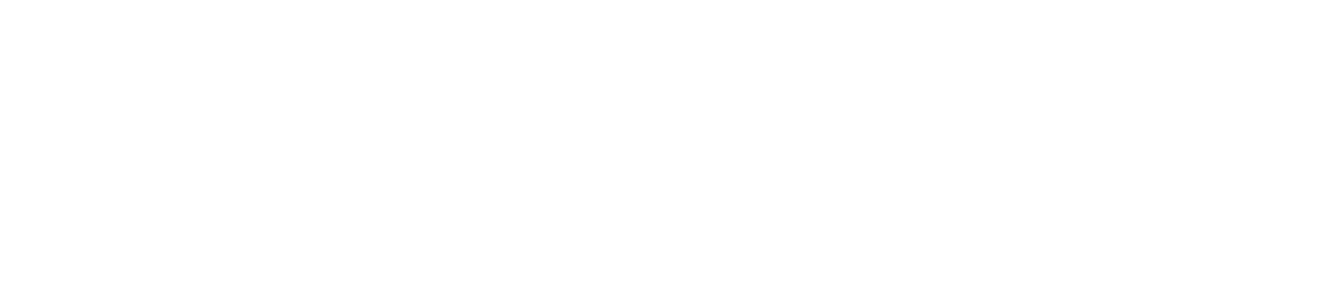
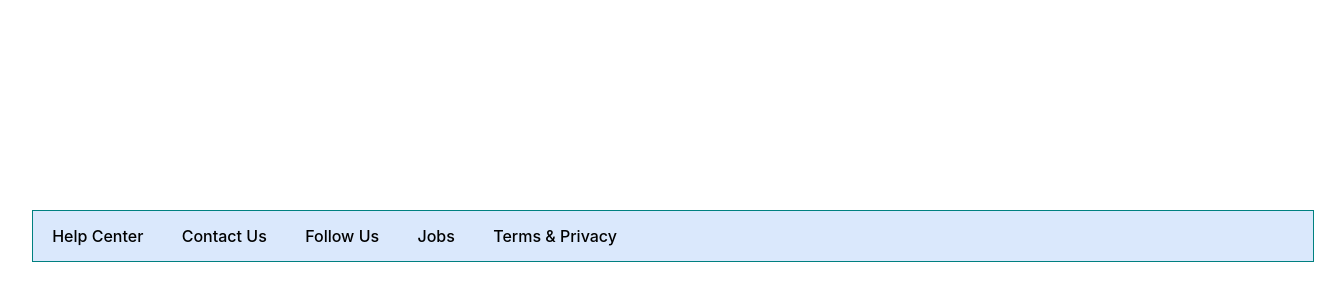
Before and after one commit to ntu-se7-grp3/garang-guni, a React (Vite) app: page / in a window 1280 px wide. Shown: the part 164-464 px from the top of the page, 1344 px wide, since content can reach past the window. Built offline with nearby package versions, Linux system fonts and the light colour scheme.

Commit message:
feat: Add footer to the webpage

```diff
--- a/src/App.jsx
+++ b/src/App.jsx
@@ -1,9 +1,11 @@
 import './App.css'
+import Footer from './components/Footer'
 
 function App() {
 
   return (
     <>
+      <Footer />
     </>
   )
 }
--- /dev/null
+++ b/src/components/Footer.jsx
@@ -0,0 +1,34 @@
+import Button from "./Button";
+import styles from "./Footer.module.css";
+// import { useNavigate } from "react-router-dom";
+
+
+const content = [
+  {name:"Help Center", link: "/faq"},
+  {name:"Contact Us", link: "/contact"},
+  {name:"Follow Us", link: "/follow"},
+  {name:"Jobs", link: "/jobs"},
+  {name:"Terms & Privacy", link: "/terms-and-privacy"}
+]
+
+function Footer() {
+  // const navigate = useNavigate();
+
+  const handleClick = (item) => {
+    // navigate(item.link);
+  };
+
+  return (
+    <div className={styles.footer}>
+      {content && content.map((item) => (
+          <div key={item.name}>
+            <Button onClick={() => handleClick(item.link)}
+                    label={item.name}
+            />
+          </div>
+        ))}
+    </div>
+  )
+}
+
+export default Footer;
--- /dev/null
+++ b/src/components/Footer.module.css
@@ -0,0 +1,10 @@
+.footer {
+  display: flex;
+  position: relative;
+  bottom: 0;
+  min-height: 50px;
+  width: 100vw;
+  align-items: center;
+  background-color: rgba(218, 232, 252, 1);
+  border: teal solid 1px;
+}
```
